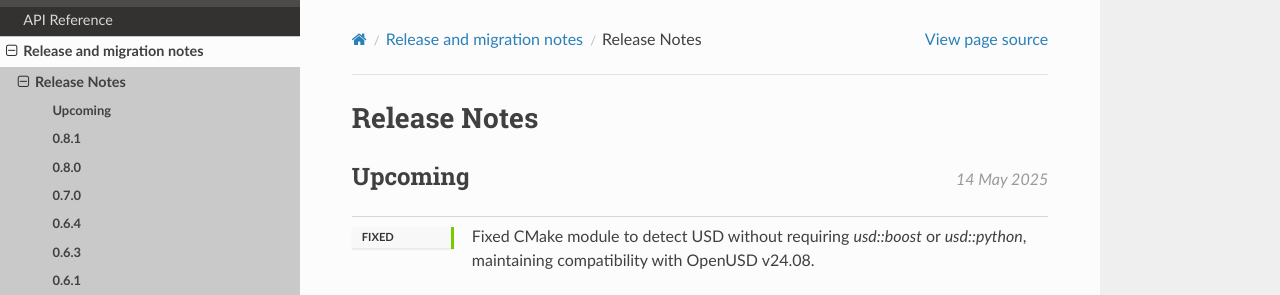
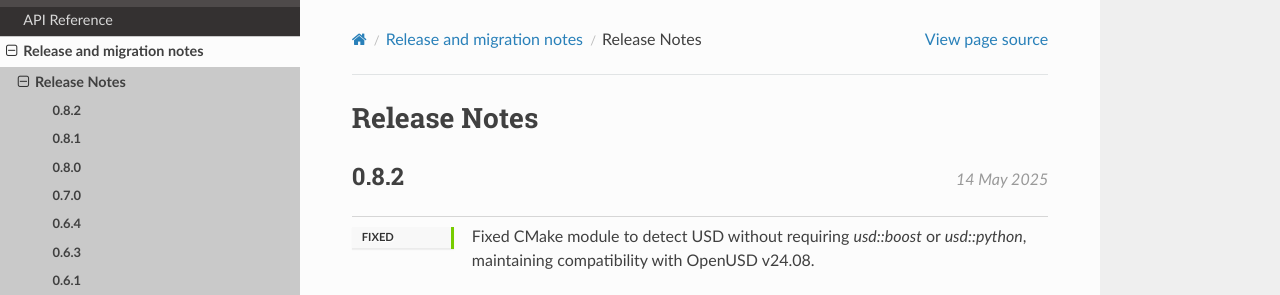
Before and after one commit to wdas/unf, a Sphinx documentation site: the page built from doc/sphinx/release/release_notes.rst, in a window 1280 px wide and 900 px high. Shown: the top 295 px of the window. Built offline with Sphinx 7.4.7 and the Read the Docs theme 3.1.0, drawn with Linux system fonts in a browser that asks for light colours; cross-references to code outside the pages are shown as plain code.

Commit message:
Update version to 0.8.2

```diff
--- a/CMakeLists.txt
+++ b/CMakeLists.txt
@@ -5,7 +5,7 @@ else()
 endif()
 
 project(unf
-    VERSION 0.8.1
+    VERSION 0.8.2
     LANGUAGES CXX
 )
 
--- a/doc/sphinx/release/release_notes.rst
+++ b/doc/sphinx/release/release_notes.rst
@@ -4,7 +4,8 @@
 Release Notes
 *************
 
-.. release:: Upcoming
+.. release:: 0.8.2
+    :date: 2025-05-14
 
     .. change:: fixed
 
```
